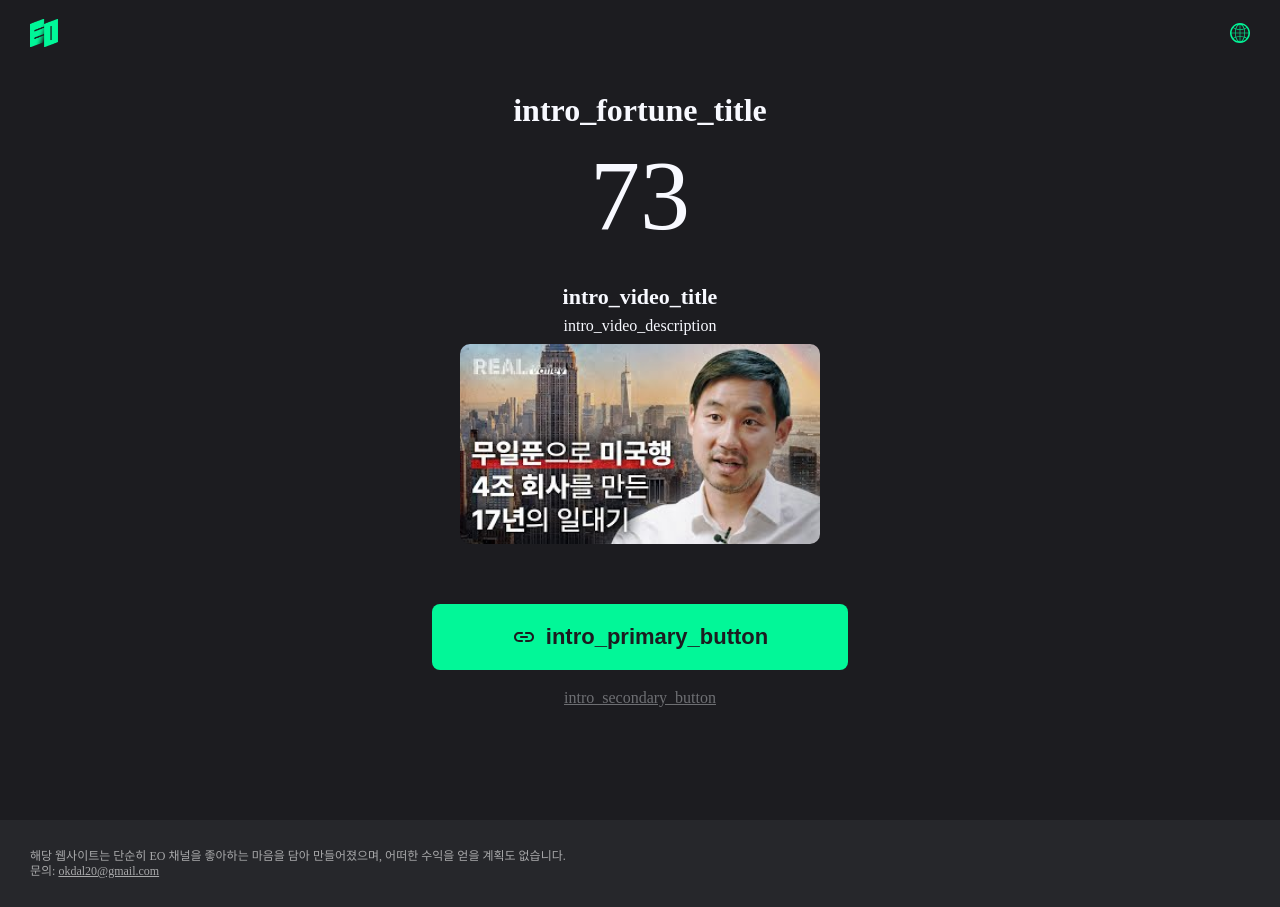
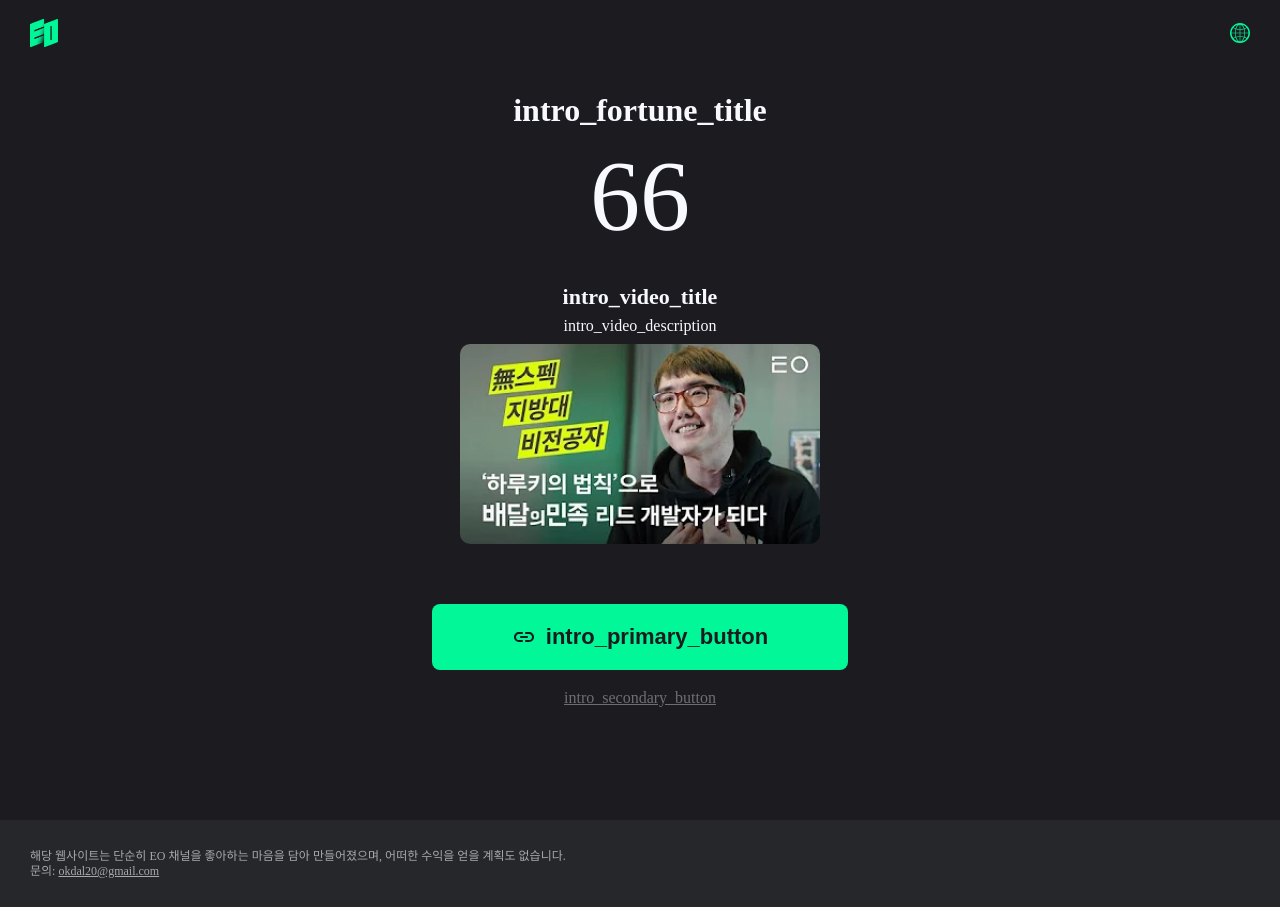
Before and after one commit to EO-galaxy/EO-galaxy-FE, a React (Vite) app: page /intro in a window 1280 px wide. Built offline with nearby package versions, Linux system fonts and the light colour scheme; no server answers; the database is empty.

Commit message:
fix : 운세 한 번만 렌더링 되도록 수정

```diff
--- a/src/Intro/Intro.tsx
+++ b/src/Intro/Intro.tsx
@@ -1,6 +1,6 @@
 /** @jsxImportSource @emotion/react */
 import { css } from "@emotion/react";
-import { useState } from "react";
+import { useEffect, useState } from "react";
 import { Helmet } from "react-helmet-async";
 import { useNavigate } from "react-router-dom";
 import { BottomSheet } from "../components/BottomSheet";
@@ -12,11 +12,14 @@
 import { useGSAP } from "@gsap/react";
 import gsap from "gsap";
 import useIsEvenTime from "../hook/useEvenTime";
+import { videoList } from "../constants";
 
 function Intro() {
   const isEvenTime = useIsEvenTime();
   const { t } = useTranslation();
   const navigate = useNavigate();
+  const [randomNumber, setRandomNumber] = useState<number>(0);
+  const [randomVideo, setRandomVideo] = useState(videoList[0]);
 
   useGSAP(() => {
     gsap.fromTo(
@@ -67,11 +70,12 @@
     }
   };
 
-  // 운세
-  const randomNumber = getRandomNumber(50, 100);
-
-  // 랜덤 비디오
-  const randomVideo = getRandomVideo();
+  useEffect(() => {
+    const num = getRandomNumber(50, 100);
+    const video = getRandomVideo();
+    setRandomNumber(num);
+    setRandomVideo(video);
+  }, []);
 
   return (
     <>
--- a/vite.config.ts
+++ b/vite.config.ts
@@ -10,14 +10,5 @@
     ViteFaviconsPlugin({
       logo: "public/logo.png",
     }),
-    {
-      name: "single-page-app",
-      configureServer(server) {
-        const middleware = history();
-        server.middlewares.use((req, res, next) => {
-          middleware(req as any, res as any, next);
-        });
-      },
-    },
   ],
 });
```
